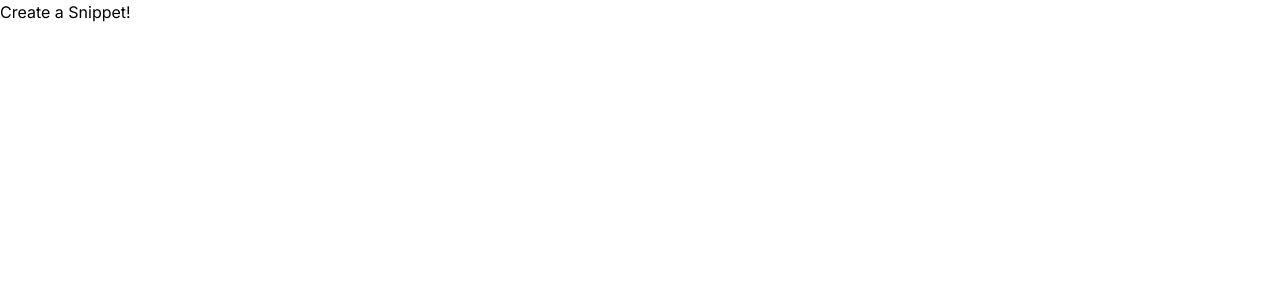
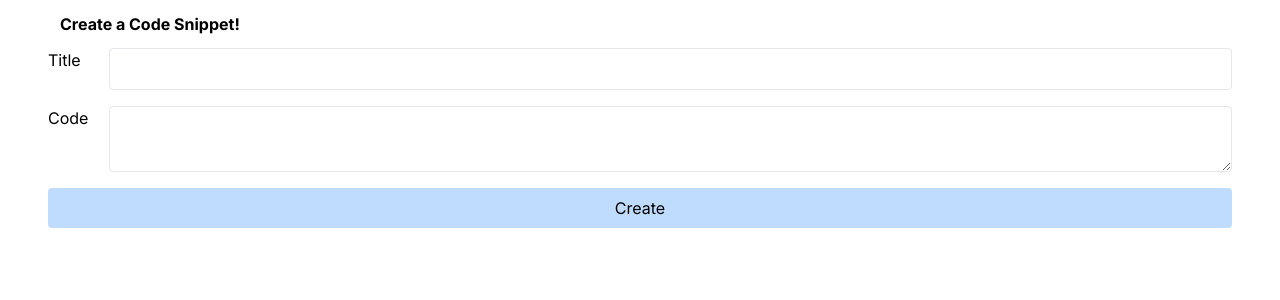
Before and after one commit to numberwang55/snippets, a Next.js app: page /snippets/new in a window 1280 px wide. Shown: the top 300 px of the page. Built offline with nearby package versions, Linux system fonts and the light colour scheme.

Commit message:
snippets page

```diff
--- a/src/app/layout.tsx
+++ b/src/app/layout.tsx
@@ -16,7 +16,11 @@
 }>) {
   return (
     <html lang="en">
-      <body className={inter.className}>{children}</body>
+      <body className={inter.className}>
+        <div className="container mx-auto px-12">
+        {children}
+        </div>
+        </body>
     </html>
   );
 }
--- a/src/app/snippets/new/page.tsx
+++ b/src/app/snippets/new/page.tsx
@@ -1,5 +1,32 @@
 export default function SnippetsCreatePage() {
-    return (
-        <div>Create a Snippet!</div>
-    )
+  return (
+    <form className="">
+      <h3 className="font-bold m-3">Create a Code Snippet!</h3>
+      <div className="flex flex-col gap-4">
+        <div className="flex gap-4">
+          <label className="w-12" htmlFor="title">
+            Title
+          </label>
+          <input
+            name="title"
+            className="border rounded p-2 w-full"
+            id="title"
+          />
+        </div>
+        <div className="flex gap-4">
+          <label className="w-12" htmlFor="code">
+            Code
+          </label>
+          <textarea
+            name="code"
+            className="border rounded p-2 w-full"
+            id="code"
+          />
+        </div>
+        <button type="submit" className="rounded p-2 bg-blue-200">
+            Create
+        </button>
+      </div>
+    </form>
+  );
 }
```
Also changed, not shown: src/db/index.ts (added, +10 -0 lines).
